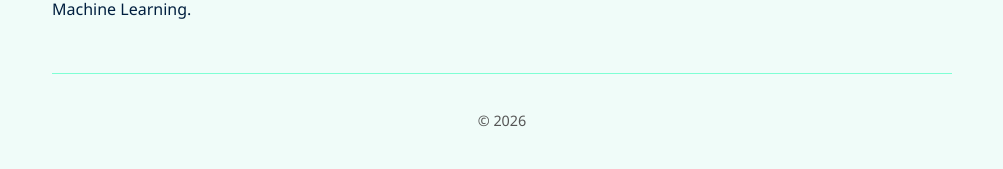
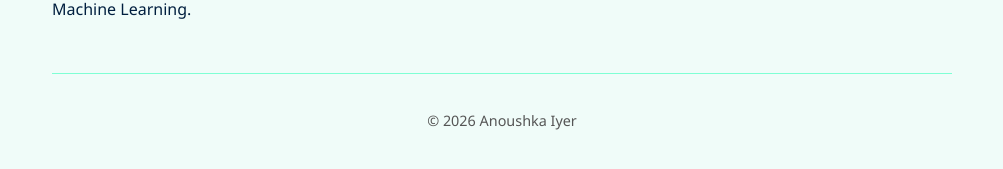
Before and after one commit to navyrose/navyrose.github.io, a Jekyll site: the page built from index.md, in a window 1280 px wide. Shown: the part 256-425 px from the top of the page, without its empty margins (138-1141 px from the left). Built offline with Jekyll 4.4.1, drawn with Linux system fonts in a browser that asks for light colours.

Commit message:
Update _config.yml

```diff
--- a/_config.yml
+++ b/_config.yml
@@ -1,3 +1,4 @@
 theme:
 title: Anoushka Iyer
-description: Electrical Engineering and Computer Science Student at UC Berkeley
+description: Electrical Engineering and Computer Science at UC Berkeley
+author: Anoushka Iyer
```
